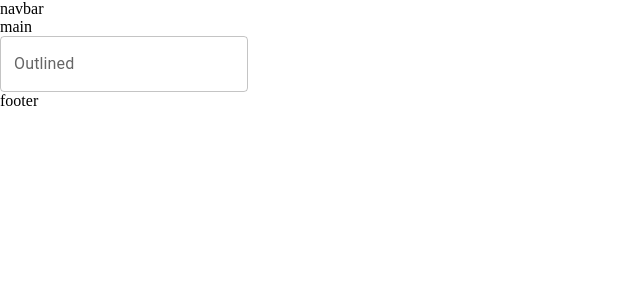
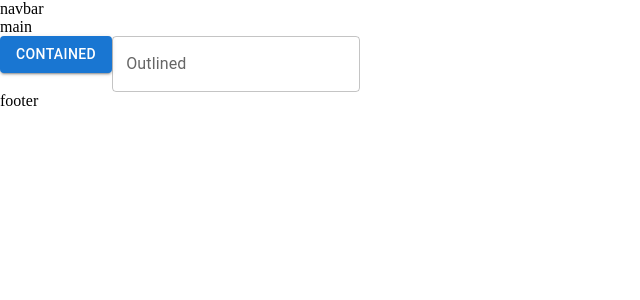
Before and after one commit to LucasMignone23/ecommerce_coder_proyecto, a React (Vite) app: page / in a window 1280 px wide. Shown: the top 300 px of the page, without its empty margins (0-640 px from the left). Built offline with nearby package versions, Linux system fonts and the light colour scheme.

Commit message:
Mas pruebas MUI

```diff
--- a/src/components/home/home.jsx
+++ b/src/components/home/home.jsx
@@ -1,8 +1,10 @@
 import TextField from "@mui/material/TextField";
+import Button from "@mui/material/Button";
 
 export const Home = () => {
   return (
     <div>
+      <Button variant="contained">Contained</Button>
       <TextField id="outlined-basic" label="Outlined" variant="outlined" />
     </div>
   );
```
